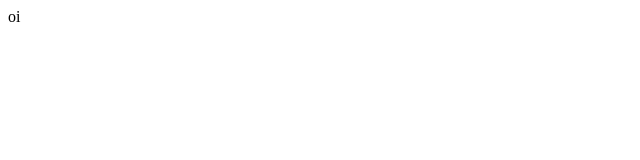
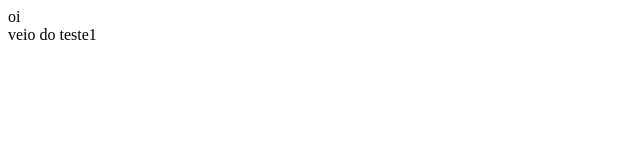
Before and after one commit to Nirayuki/testeioaonfioas, a plain HTML site: page index.html in a window 1280 px wide. Shown: the full height of the page, 0-640 px from the left. Drawn offline with Linux system fonts and the light colour scheme.

Commit message:
veio do teste1

```diff
--- a/index.html
+++ b/index.html
@@ -7,5 +7,6 @@
   </head>
   <body>
     <div>oi</div>
+    <div>veio do teste1</div>
   </body>
 </html>
```
